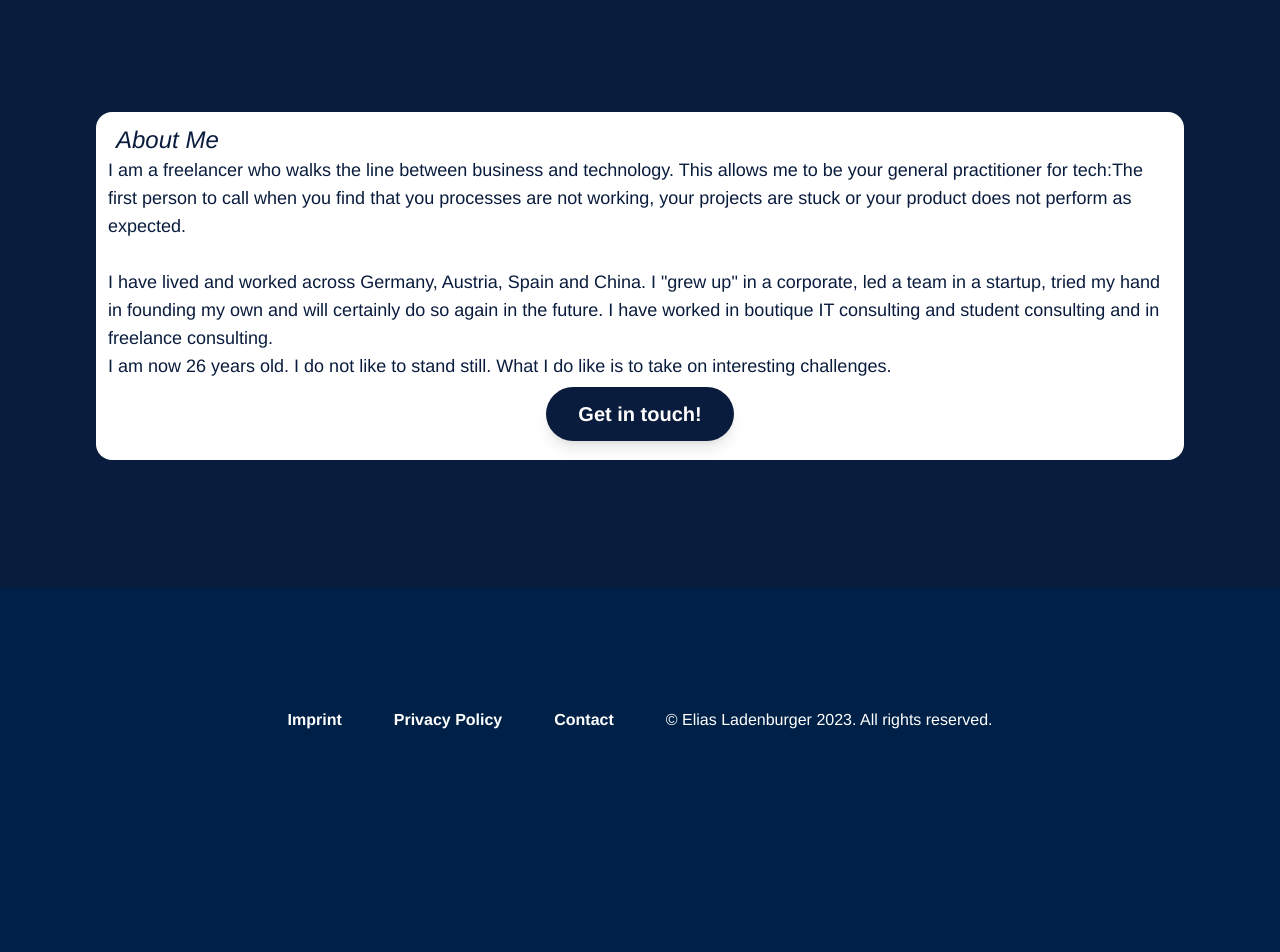
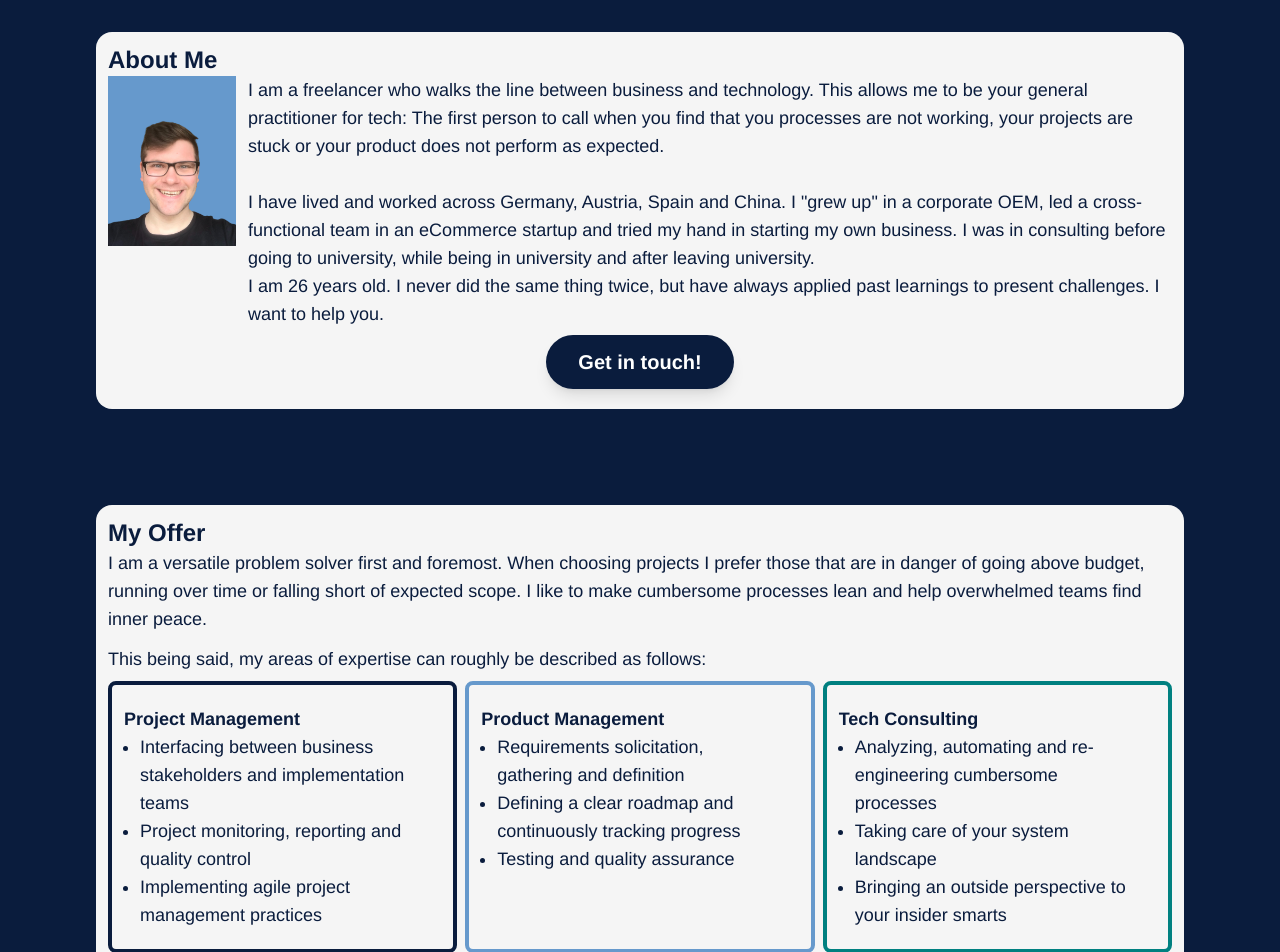
Before and after one commit to Elias-Ladenburger/Website, a SvelteKit app: page / in a window 1280 px wide. Shown: the part 720-1672 px from the top of the page. Before the commit the page ends 1524 px from the top, so only its background shows below. Built offline with nearby package versions, Linux system fonts and the light colour scheme.

Commit message:
Add services

```diff
--- a/src/app.html
+++ b/src/app.html
@@ -15,10 +15,9 @@
 
 		<meta name="viewport" content="width=device-width" />
 
-		<script src="./js/fontawesome.js"></script>
 		%sveltekit.head%
 	</head>
-	<body data-sveltekit-preload-data="hover" class="leading-normal text-primary bg-primaryContrast">
+	<body data-sveltekit-preload-data="hover" class="leading-normal bg-navy text-white">
 		<div style="display: contents">%sveltekit.body%</div>
 	</body>
 </html>
--- /dev/null
+++ b/src/lib/AboutMe.svelte
@@ -0,0 +1,40 @@
+<script>
+  import Button from "./Button.svelte";
+  import TextSection from "./TextSection.svelte";
+</script>
+
+<TextSection sectionID="about">
+  <h2 class="text-2xl font-bold self-start">About Me</h2>
+  <div class="md:flex md:col-auto justify-end">
+    <img
+      src="./img/Selfie Transparent.png"
+      alt="My face"
+      class=" bg-blueGrey w-32 h-fit md:mr-3"
+    />
+    <div class="self-end">
+      <p>
+        I am a freelancer who walks the line between business and technology.
+        This allows me to be your general practitioner for tech: The first
+        person to call when you find that you processes are not working, your
+        projects are stuck or your product does not perform as expected. <br
+        /><br />
+      </p>
+      <p>
+        I have lived and worked across Germany, Austria, Spain and China. I
+        "grew up" in a corporate OEM, led a cross-functional team in an
+        eCommerce startup and tried my hand in starting my own business. I was in consulting before going to university, while being in university and after leaving university.
+        <br />
+      </p>
+      <p>
+        I am 26 years old. I never did the same thing twice, but have always applied past learnings to present challenges. I want to help you.
+      </p>
+    </div>
+  </div>
+  <div class="text-center my-5" id="contact">
+    <Button
+      bgColor="bg-navy"
+      label="Get in touch!"
+      link="mailto:contact@eliasladenburger.com"
+    />
+  </div>
+</TextSection>
--- a/src/lib/Button.svelte
+++ b/src/lib/Button.svelte
@@ -2,14 +2,15 @@
     export let label = "";
     export let link = "";
     export let bgColor = "bg-teal";
-    export let textColor = "text-primary"
+    export let textColor = "text-primary";
+    export let additionalClasses = "";
 
 
     let buttonClasses = ` lg:mx-0 my-6 py-4 px-8
     font-bold md:text-xl text-sm
     rounded-full shadow-lg
      transition duration-300 ease-in-out
-    hover:opacity-70 ` + bgColor + " " + textColor
+    hover:opacity-70 ${bgColor} ${textColor} ${additionalClasses}`
 </script>
 
 {#if label}
--- a/src/lib/Footer.svelte
+++ b/src/lib/Footer.svelte
@@ -2,7 +2,7 @@
     export let menu=[
         {name: "Imprint", slug: "imprint"},
         {name: "Privacy Policy", slug: "privacy"},
-        {name: "Contact", slug: "contact"},
+        //{name: "Contact", slug: "contact"},
 ]
 </script>
 
--- a/src/lib/Header.svelte
+++ b/src/lib/Header.svelte
@@ -1,9 +1,9 @@
 <script>
   export let menu = [
     { name: "Home", slug: "/" },
-    { name: "About", slug: "/about" },
+    { name: "About", slug: "#about" },
     //let community = {name: "Community", slug: "community"}
-    { name: "Contact", slug: "/contact" },
+    { name: "Services", slug: "#services" },
   ];
 
   $: showOnMobile = "hidden";
--- a/src/lib/Hero.svelte
+++ b/src/lib/Hero.svelte
@@ -6,7 +6,7 @@
     <div class="container p-5 mx-auto flex flex-wrap flex-col md:flex-row items-center">
       <!--Left Col-->
       <div class="flex flex-col w-full justify-center items-center text-center">
-        <h1 class="md:text-5xl sm:text-4xl text-3xl font-bold leading-tight ">
+        <h1 class="md:text-5xl sm:text-4xl text-3xl font-bold leading-tight max-w-[600px]">
           {@html heroTitle}
         </h1>
         {#if heroSubtitle}
--- /dev/null
+++ b/src/lib/ServiceOffer.svelte
@@ -0,0 +1,52 @@
+<script>
+  import TextSection from "./TextSection.svelte";
+  import Button from "./Button.svelte";
+</script>
+
+<TextSection sectionID="services" bgColor="bg-navy">
+  <h1 class="text-2xl font-bold">My Offer</h1>
+  <p class="pb-3">
+    I am a versatile problem solver first and foremost. When choosing projects I
+    prefer those that are in danger of going above budget, running over time or
+    falling short of expected scope. I like to make cumbersome processes lean
+    and help overwhelmed teams find inner peace.
+  </p>
+  <p class="pb-2">
+    This being said, my areas of expertise can roughly be described as follows:
+  </p>
+  <div class="lg:grid lg:grid-cols-3 gap-2 align-top">
+    <div class="rounded-lg border-navy border-4 hover:bg-navy hover:text-white py-5 px-3">
+      <h3 class="font-bold">Project Management</h3>
+      <ul class="list-disc mx-4">
+        <li>Interfacing between business stakeholders and implementation teams</li>
+        <li>Project monitoring, reporting and quality control</li>
+        <li>Implementing agile project management practices</li>
+      </ul>
+    </div>
+    <div
+      class="rounded-lg border-blueGrey border-4 hover:bg-blueGrey hover:text-white py-5 px-3 my-2 lg:my-0"
+    >
+      <h3 class="font-bold">Product Management</h3>
+      <ul class="list-disc mx-4">
+        <li>Requirements solicitation, gathering and definition</li>
+        <li>Defining a clear roadmap and continuously tracking progress</li>
+        <li>Testing and quality assurance</li>
+      </ul>
+    </div>
+    <div class="rounded-lg border-teal border-4 hover:bg-teal hover:text-white py-5 px-3">
+      <h3 class="font-bold">Tech Consulting</h3>
+      <ul class="list-disc mx-4">
+        <li>Analyzing, automating and re-engineering cumbersome processes</li>
+        <li>Taking care of your system landscape</li>
+        <li>Bringing an outside perspective to your insider smarts</li>
+      </ul>
+    </div>
+  </div>
+  <div class="text-center my-8" id="contact">
+    <Button
+      bgColor="bg-navy"
+      label="Get a quote!"
+      link="mailto:contact@eliasladenburger.com"
+    />
+  </div>
+</TextSection>
--- /dev/null
+++ b/src/lib/TextSection.svelte
@@ -0,0 +1,10 @@
+<script>
+  export let sectionID = "newSection"
+  export let bgColor = "bg-navy"
+
+  let myClasses = `py-12 px-5 md:py-12 md:px-24 ${bgColor}`
+</script>
+
+<section id={sectionID} class={myClasses}>
+  <div class="p-3 bg-white text-navy rounded-2xl text-lg"><slot /></div>
+</section>
--- a/src/routes/+page.svelte
+++ b/src/routes/+page.svelte
@@ -1,6 +1,8 @@
 <script>
   import Hero from "$lib/Hero.svelte";
   import Button from "$lib/Button.svelte";
+  import AboutMe from "$lib/AboutMe.svelte";
+  import ServiceOffer from "$lib/ServiceOffer.svelte";
 </script>
 
 <div class="bg-abstractBG">
@@ -8,46 +10,19 @@
     class="md:grid md:grid-cols-2 gap-2 text-lg text-white text-left spacing-y-5 md:spacing-0 items-center bg-navy bg-opacity-80"
   >
     <Hero
-      heroTitle="The <em class='bg-teal text-primary hover:text-navy'>general practitioner</em> for your tech projects."
-      heroSubtitle="Problem Solving. Process Improvement. Product Development."
+      heroTitle="The <em class='bg-teal text-primary hover:text-navy px-1'>general practitioner</em> for your tech projects."
+      heroSubtitle="Solving problems. Saving projects. Building products."
     >
       <Button label="Lean more!" link="#about" />
     </Hero>
     <img
       src="./img/Profile transparent.webp"
       alt="Elias Ladenburger"
-      class="pt-5"
+      class="pt-5 h-full"
     />
   </div>
 </div>
 
-<section id="about" class="py-12 px-5 md:py-32 md:px-24 bg-navy text-primary">
-  <div class="p-3 bg-primary text-navy rounded-2xl">
-    <h2 class="text-2xl self-start">
-      <em class="mx-2">About Me</em>
-    </h2>
-    <div class="text-lg self-center">
-      <p>
-        I am a freelancer who walks the line between business and technology.
-        This allows me to be your general practitioner for tech:The first person
-        to call when you find that you processes are not working, your projects
-        are stuck or your product does not perform as expected. <br /><br />
-      </p>
-      <p>
-        I have lived and worked across Germany, Austria, Spain and China. I
-        "grew up" in a corporate, led a team in a startup, tried my hand in
-        founding my own and will certainly do so again in the future. I have
-        worked in boutique IT consulting and student consulting and in freelance
-        consulting.
-        <br />
-      </p>
-      <p>
-        I am now 26 years old. I do not like to stand still. What I do like is to take
-        on interesting challenges.
-      </p>
-    </div>
-    <div class="text-center my-5">
-      <Button bgColor=bg-navy label="Get in touch!" link="mailto:contact@eliasladenburger.com" />
-    </div>
-  </div>
-</section>
+<AboutMe/>
+
+<ServiceOffer/>
--- a/static/css/main.css
+++ b/static/css/main.css
@@ -567,13 +567,34 @@ video {
   top: 0px;
 }
 
+.bottom-10 {
+  bottom: 2.5rem;
+}
+
+.right-20 {
+  right: 5rem;
+}
+
+.bottom-20 {
+  bottom: 5rem;
+}
+
 .z-50 {
   z-index: 50;
+}
+
+.z-10 {
+  z-index: 10;
 }
 
 .mx-2 {
   margin-left: 0.5rem;
   margin-right: 0.5rem;
+}
+
+.mx-4 {
+  margin-left: 1rem;
+  margin-right: 1rem;
 }
 
 .mx-5 {
@@ -609,6 +630,16 @@ video {
 .my-6 {
   margin-top: 1.5rem;
   margin-bottom: 1.5rem;
+}
+
+.my-2 {
+  margin-top: 0.5rem;
+  margin-bottom: 0.5rem;
+}
+
+.my-8 {
+  margin-top: 2rem;
+  margin-bottom: 2rem;
 }
 
 .mb-0 {
@@ -655,20 +686,29 @@ video {
   display: none;
 }
 
-.w-2 {
-  width: 0.5rem;
+.h-fit {
+  height: -moz-fit-content;
+  height: fit-content;
+}
+
+.h-full {
+  height: 100%;
+}
+
+.w-12 {
+  width: 3rem;
+}
+
+.w-32 {
+  width: 8rem;
 }
 
 .w-full {
   width: 100%;
 }
 
-.w-24 {
-  width: 6rem;
-}
-
-.w-12 {
-  width: 3rem;
+.max-w-\[600px\] {
+  max-width: 600px;
 }
 
 .flex-1 {
@@ -707,12 +747,21 @@ video {
   gap: 0.5rem;
 }
 
+.gap-y-2 {
+  row-gap: 0.5rem;
+}
+
+.gap-x-2 {
+  -moz-column-gap: 0.5rem;
+       column-gap: 0.5rem;
+}
+
 .self-start {
   align-self: flex-start;
 }
 
-.self-center {
-  align-self: center;
+.self-end {
+  align-self: flex-end;
 }
 
 .rounded-2xl {
@@ -727,6 +776,14 @@ video {
   border-radius: 0.5rem;
 }
 
+.border {
+  border-width: 1px;
+}
+
+.border-4 {
+  border-width: 4px;
+}
+
 .border-b {
   border-bottom-width: 1px;
 }
@@ -734,6 +791,26 @@ video {
 .border-primaryContrast {
   --tw-border-opacity: 1;
   border-color: rgb(0 33 71 / var(--tw-border-opacity));
+}
+
+.border-blueGrey {
+  --tw-border-opacity: 1;
+  border-color: rgb(102 153 204 / var(--tw-border-opacity));
+}
+
+.border-navy {
+  --tw-border-opacity: 1;
+  border-color: rgb(10 28 61 / var(--tw-border-opacity));
+}
+
+.border-teal {
+  --tw-border-opacity: 1;
+  border-color: rgb(0 128 128 / var(--tw-border-opacity));
+}
+
+.bg-blueGrey {
+  --tw-bg-opacity: 1;
+  background-color: rgb(102 153 204 / var(--tw-bg-opacity));
 }
 
 .bg-emphasis {
@@ -782,6 +859,11 @@ video {
   padding: 1.25rem;
 }
 
+.px-1 {
+  padding-left: 0.25rem;
+  padding-right: 0.25rem;
+}
+
 .px-10 {
   padding-left: 2.5rem;
   padding-right: 2.5rem;
@@ -795,6 +877,11 @@ video {
 .px-2 {
   padding-left: 0.5rem;
   padding-right: 0.5rem;
+}
+
+.px-3 {
+  padding-left: 0.75rem;
+  padding-right: 0.75rem;
 }
 
 .px-4 {
@@ -847,8 +934,26 @@ video {
   padding-bottom: 1.25rem;
 }
 
+.py-48 {
+  padding-top: 12rem;
+  padding-bottom: 12rem;
+}
+
+.py-96 {
+  padding-top: 24rem;
+  padding-bottom: 24rem;
+}
+
 .pb-1 {
   padding-bottom: 0.25rem;
+}
+
+.pb-2 {
+  padding-bottom: 0.5rem;
+}
+
+.pb-3 {
+  padding-bottom: 0.75rem;
 }
 
 .pt-3 {
@@ -869,6 +974,10 @@ video {
 
 .text-center {
   text-align: center;
+}
+
+.align-top {
+  vertical-align: top;
 }
 
 .text-2xl {
@@ -972,6 +1081,21 @@ video {
   cursor: pointer;
 }
 
+.hover\:bg-navy:hover {
+  --tw-bg-opacity: 1;
+  background-color: rgb(10 28 61 / var(--tw-bg-opacity));
+}
+
+.hover\:bg-teal:hover {
+  --tw-bg-opacity: 1;
+  background-color: rgb(0 128 128 / var(--tw-bg-opacity));
+}
+
+.hover\:bg-blueGrey:hover {
+  --tw-bg-opacity: 1;
+  background-color: rgb(102 153 204 / var(--tw-bg-opacity));
+}
+
 .hover\:text-navy:hover {
   --tw-text-opacity: 1;
   color: rgb(10 28 61 / var(--tw-text-opacity));
@@ -1002,8 +1126,8 @@ video {
 }
 
 @media (min-width: 768px) {
-  .md\:visible {
-    visibility: visible;
+  .md\:col-auto {
+    grid-column: auto;
   }
 
   .md\:my-0 {
@@ -1033,6 +1157,10 @@ video {
     margin-left: 0px;
   }
 
+  .md\:mr-3 {
+    margin-right: 0.75rem;
+  }
+
   .md\:flex {
     display: flex;
   }
@@ -1049,6 +1177,10 @@ video {
     grid-template-columns: repeat(2, minmax(0, 1fr));
   }
 
+  .md\:grid-cols-3 {
+    grid-template-columns: repeat(3, minmax(0, 1fr));
+  }
+
   .md\:flex-row {
     flex-direction: row;
   }
@@ -1057,6 +1189,11 @@ video {
     --tw-space-x-reverse: 0;
     margin-right: calc(1.5rem * var(--tw-space-x-reverse));
     margin-left: calc(1.5rem * calc(1 - var(--tw-space-x-reverse)));
+  }
+
+  .md\:bg-blueGrey {
+    --tw-bg-opacity: 1;
+    background-color: rgb(102 153 204 / var(--tw-bg-opacity));
   }
 
   .md\:bg-opacity-0 {
@@ -1086,14 +1223,14 @@ video {
     padding-right: 2rem;
   }
 
+  .md\:py-12 {
+    padding-top: 3rem;
+    padding-bottom: 3rem;
+  }
+
   .md\:py-16 {
     padding-top: 4rem;
     padding-bottom: 4rem;
-  }
-
-  .md\:py-32 {
-    padding-top: 8rem;
-    padding-bottom: 8rem;
   }
 
   .md\:pb-0 {
@@ -1118,6 +1255,11 @@ video {
   .md\:opacity-25 {
     opacity: 0.25;
   }
+
+  .md\:hover\:bg-teal:hover {
+    --tw-bg-opacity: 1;
+    background-color: rgb(0 128 128 / var(--tw-bg-opacity));
+  }
 }
 
 @media (min-width: 1024px) {
@@ -1125,4 +1267,27 @@ video {
     margin-left: 0px;
     margin-right: 0px;
   }
+
+  .lg\:my-0 {
+    margin-top: 0px;
+    margin-bottom: 0px;
+  }
+
+  .lg\:grid {
+    display: grid;
+  }
+
+  .lg\:grid-cols-3 {
+    grid-template-columns: repeat(3, minmax(0, 1fr));
+  }
+
+  .lg\:bg-blueGrey {
+    --tw-bg-opacity: 1;
+    background-color: rgb(102 153 204 / var(--tw-bg-opacity));
+  }
+
+  .lg\:hover\:bg-teal:hover {
+    --tw-bg-opacity: 1;
+    background-color: rgb(0 128 128 / var(--tw-bg-opacity));
+  }
 }
--- a/tailwind.config.cjs
+++ b/tailwind.config.cjs
@@ -19,6 +19,10 @@ module.exports = {
       },
       borderRadius: {
         '4xl': '2rem',
+      },
+      lineHeight: {
+        'slightly-loose': '1.15',
+        '12': '3rem',
       }
     },
     colors: {
```
Also changed, not shown: static/img/Selfie Transparent.png (added).
